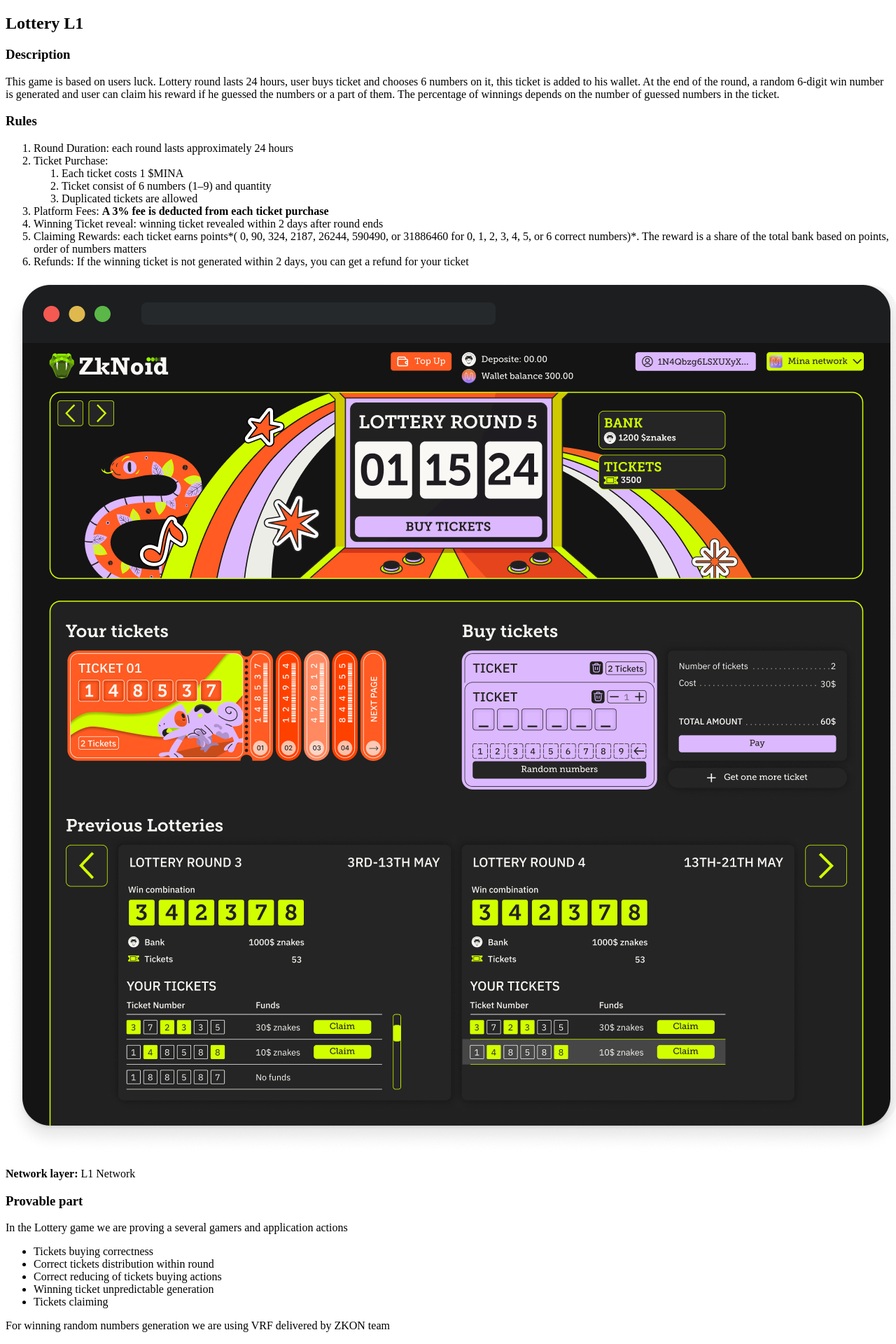
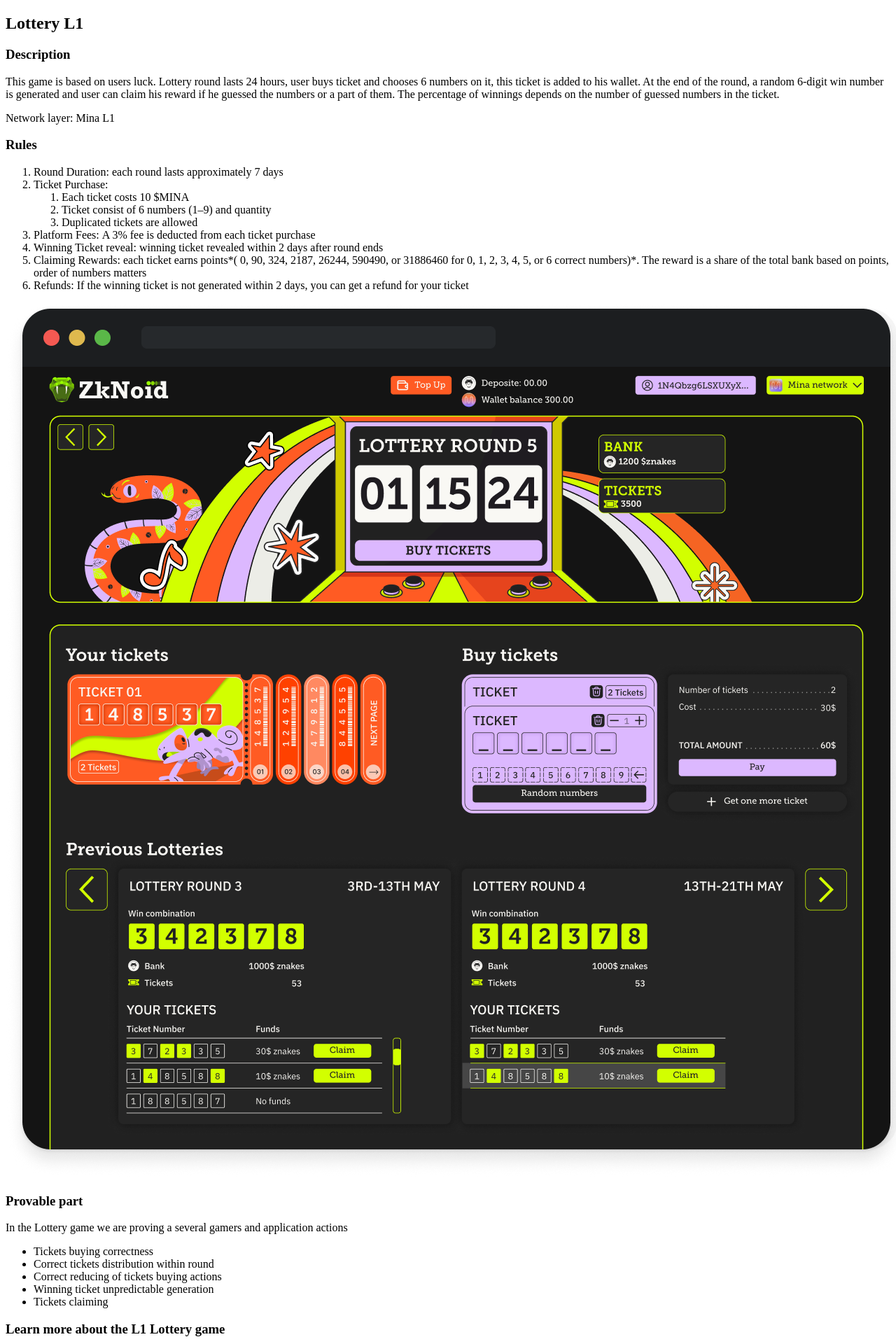
Before and after one commit to ZkNoid/docs, a Next.js app: page /docs/games_overview/lottery_l1 in a window 1280 px wide. Shown: the top 1920 px of the page at 70% size. Built offline with nearby package versions, Linux system fonts and the light colour scheme.

Commit message:
Update lottery_l1.mdx
docs update 2025

```diff
--- a/pages/docs/games_overview/lottery_l1.mdx
+++ b/pages/docs/games_overview/lottery_l1.mdx
@@ -11,21 +11,21 @@ import Image from 'next/image';
 
 This game is based on users luck. Lottery round lasts 24 hours, user buys ticket and chooses 6 numbers on it, this ticket is added to his wallet. At the end of the round, a random 6-digit win number is generated and user can claim his reward if he guessed the numbers or a part of them. The percentage of winnings depends on the number of guessed numbers in the ticket.
 
+Network layer: Mina L1
+
 ### Rules
 
-1. Round Duration: each round lasts approximately 24 hours
+1. Round Duration: each round lasts approximately 7 days
 2. Ticket Purchase:
-    1. Each ticket costs 1 $MINA
+    1. Each ticket costs 10 $MINA
     2. Ticket consist of 6 numbers (1–9) and quantity
     3. Duplicated tickets are allowed
-3. Platform Fees: **A 3% fee is deducted from each ticket purchase**
+3. Platform Fees: A 3% fee is deducted from each ticket purchase
 4. Winning Ticket reveal: winning ticket revealed within 2 days after round ends
 5. Claiming Rewards: each ticket earns points*( 0, 90, 324, 2187, 26244, 590490, or 31886460 for 0, 1, 2, 3, 4, 5, or 6 correct numbers)*. The reward is a share of the total bank based on points, order of numbers matters
 6. Refunds: If the winning ticket is not generated within 2 days, you can get a refund for your ticket
 
 <Image src={'/games_overview/lottery_l1.png'} width={1288} height={1249}/>
-
-**Network layer:** L1 Network
 
 ### Provable part
 
@@ -37,7 +37,11 @@ In the Lottery game we are proving a several gamers and application actions
 - Winning ticket unpredictable generation
 - Tickets claiming
 
-For winning random numbers generation we are using VRF delivered by ZKON team
+### Learn more about the L1 Lottery game
+
+1. [How to play the L1 Lottery](https://medium.com/zknoid/how-to-play-the-l1-lottery-game-a86e366f4136)
+2. [Gift code guide](https://medium.com/zknoid/zknoid-lottery-gift-code-mechanic-guide-49074a1943ae)
+3. [L1 Lottery testnet stats](https://medium.com/zknoid/reflecting-on-the-lottery-l1-testnet-achievements-and-future-prospects-de2066638612)
 
 ### **Game Architecture**
 
```
